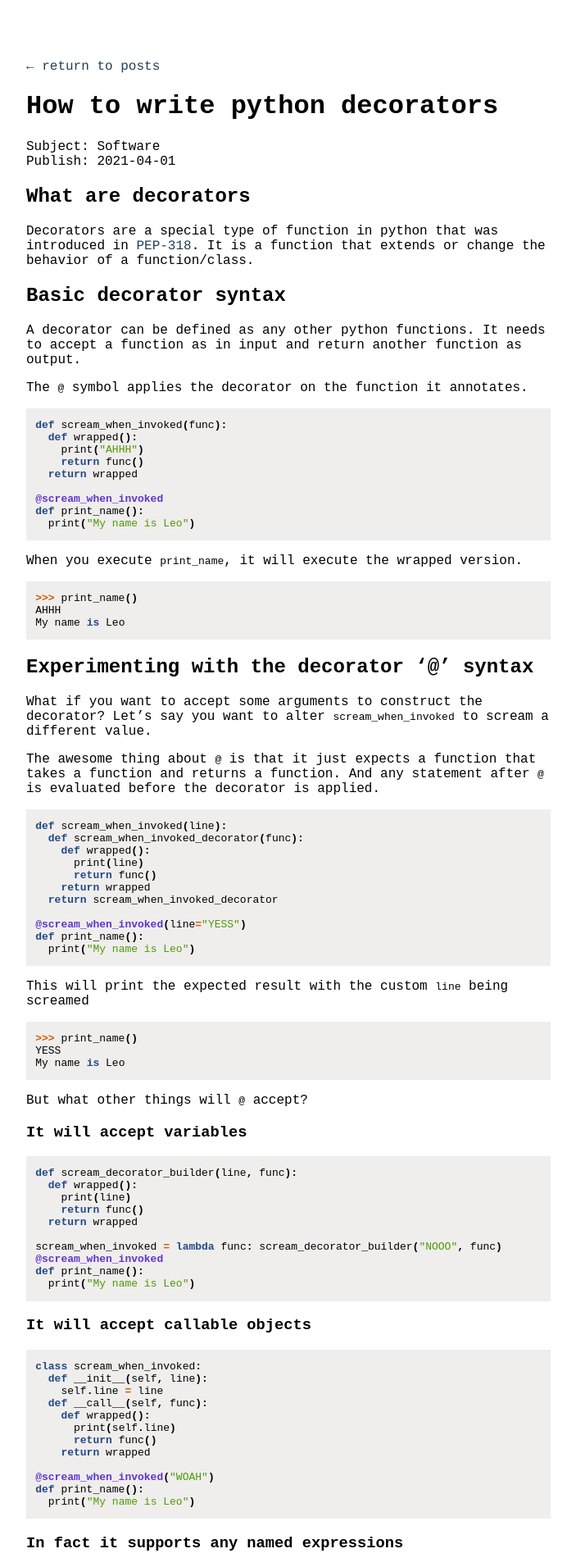
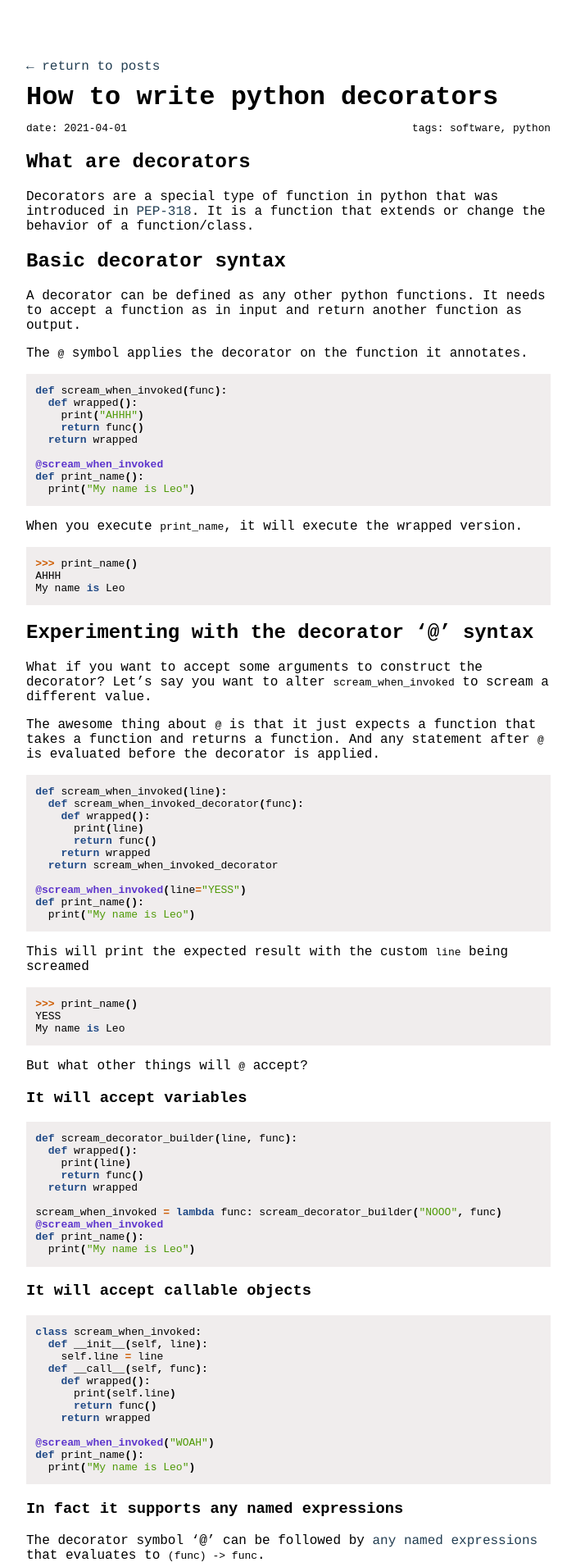
Before and after one commit to leoxlin/blog, a Jekyll site: the page built from _posts/2021-04-01-how-to-write-python-decorators.md, in a window 1280 px wide. Shown: the top 1911 px of the page at 82% size, without its empty margins (288-991 px from the left). Built offline with Jekyll 4.4.1, drawn with Linux system fonts in a browser that asks for light colours; some of the changed text lies outside the part shown.

Commit message:
Fix more styling issues

```diff
--- a/_layouts/home.html
+++ b/_layouts/home.html
@@ -13,7 +13,7 @@ layout: default
 </p>
 
 {% if site.posts.size > 0 %}
-<ul>
+<ul class='posts'>
   {% for post in site.posts %}
   <li>
     {{ post.date | date: "%Y-%m-%d" }}
--- a/_layouts/post.html
+++ b/_layouts/post.html
@@ -3,11 +3,14 @@ layout: default
 ---
 
 <a href='{{site.url}}/'>← return to posts</a>
-<h1>{{ page.title }}</h1>
-
-<ul>
-  <li>Subject: {{ page.subject }}</li>
-  <li>Publish: {{ page.date | date: "%Y-%m-%d" }}</li>
+<h1 class='title'>{{ page.title }}</h1>
+<ul class='metadata'>
+  <li class:left>
+    date: {{ page.date | date: "%Y-%m-%d" }}
+  </li>
+  <li class='right'>
+    tags: {{ page.tags | join: ", " }}
+  </li>
 </ul>
 
 {{ content }}
--- a/_posts/2021-04-01-how-to-write-python-decorators.md
+++ b/_posts/2021-04-01-how-to-write-python-decorators.md
@@ -1,8 +1,8 @@
 ---
 layout:     post
 title:      "How to write python decorators"
-subject:    "Software"
 date:       2021-04-01 00:00:00
+tags:       software python
 ---
 
 ## What are decorators
@@ -226,25 +226,20 @@ Decorators are commonly used for things like timers and declaring @staticmethod
 for a class, I've collected some examples of crazy uses you can push decorator
 to do.
 
-### Patching the function code and implementing goto
+- [Patching the function code and implementing goto](https://github.com/snoack/python-goto)
 
-https://github.com/snoack/python-goto
+  This is one of the greatest `decorator` usage I've seen. The author wrote a
+  decorator that will modify the code of the function passed in and make `goto`
+  and `label` work in python
 
-This is one of the greatest `decorator` usage I've seen. The author wrote a
-decorator that will modify the code of the function passed in and make `goto`
-and `label` work in python
+- [Timeout decorator that limits the execution time of function](https://github.com/pnpnpn/timeout-decorator)
 
-### Timeout decorator that limits the execution time of function
+  There is so much utility in being able to manage the execution time of a
+  function. Having this as a decorator makes implementing timeout behavior with
+  functions a lot easier.
 
-https://github.com/pnpnpn/timeout-decorator
+- [Rate limiting how many times a function can be called](https://github.com/enricobacis/awesome-python-decorators/tree/master/ratelimit)
 
-There is so much utility in being able to manage the execution time of a
-function. Having this as a decorator makes implementing timeout behavior with
-functions a lot easier.
-
-### Rate limiting how many times a function can be called
-
-https://github.com/enricobacis/awesome-python-decorators/tree/master/ratelimit
-
-This is another decorator that makes multi-threaded python easier. You can wrap
-any functions and specify how many times it can be called per time period.
+  This is another decorator that makes multi-threaded python easier. You can
+  wrap any functions and specify how many times it can be called per time
+  period.
--- a/assets/css/main.css
+++ b/assets/css/main.css
@@ -10,15 +10,38 @@ div.content {
   font-family: "Courier New", Courier, monospace;
 }
 
-div.title {
-  margin: 0 auto;
-  line-height: 60%;
+h1.title {
+  line-height: 50%;
+}
+
+ul.metadata {
+  font-size: 80%;
+  display: flex;
+  flex-wrap: wrap;
+  list-style-type: none;
+  list-style-position: inside;
+  padding-left: 0;
+}
+
+li.left {
+  flex: 50%;
+  text-align: left;
+}
+
+li.right {
+  flex: 50%;
+  text-align: right;
+}
+
+ul.posts {
+  list-style-type: none;
+  list-style-position: inside;
+  padding-left: 0;
 }
 
 ul {
-  list-style-type: none;
-  list-style-position: inside;
-  padding-left: 0;
+  padding-left: 2%;
+  list-style-type: '⪧ ';
 }
 
 a {
@@ -29,7 +52,6 @@ a {
 a:hover {
   color: #2f5978;
 }
-
 
 hr {
   text-align: center;
```
